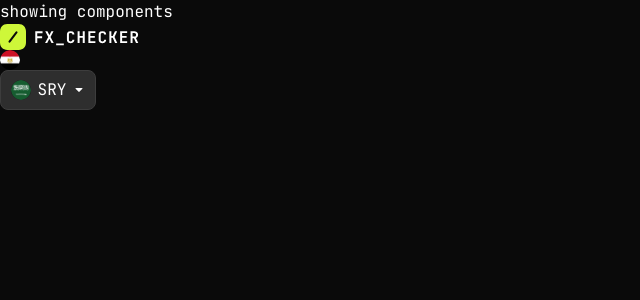
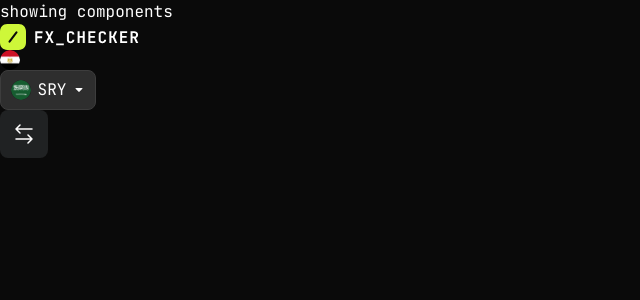
Before and after one commit to abdalrahman-2/Foreign-Currency-Exchange, a React (Vite) app: page / in a window 1280 px wide. Shown: the top 300 px of the page, without its empty margins (0-640 px from the left). Built offline with nearby package versions, Linux system fonts and the light colour scheme.

Commit message:
Creating the swap button

```diff
--- a/src/App.tsx
+++ b/src/App.tsx
@@ -1,4 +1,4 @@
-import { Flag, Logo, CurrencyButton } from './components';
+import { Flag, Logo, CurrencyButton, SwapButton } from './components';
 import GlobalStyles from './styles/GlobalStyles';
 
 function App() {
@@ -8,7 +8,8 @@ function App() {
       <h1>showing components</h1>
       <Logo />
       <Flag size="small" countryName="eg" />
-      <CurrencyButton countryName="sa" currency="SRY" />
+      <CurrencyButton type="recieve" countryName="sa" currency="SRY" />
+      <SwapButton />
     </>
   );
 }
--- a/src/components/CurrencyButton.tsx
+++ b/src/components/CurrencyButton.tsx
@@ -21,9 +21,16 @@ const StyledCurrencyButton = styled.button<{ type: string }>`
   height: calc(40 / 16 * 1rem);
   cursor: pointer;
 
+  &:focus {
+    outline: none;
+    box-shadow:
+      0 0 0 3px var(--lime-800),
+      0 0 0 5px var(--lime-500);
+  }
+
   &:hover {
     background-color: ${({ type }) =>
-      type === 'send' ? 'var(--neutral-400)' : 'var(--neutral-300)'};
+      type === 'send' ? 'var(--neutral-400)' : ''};
   }
 `;
 
--- /dev/null
+++ b/src/components/SwapButton.tsx
@@ -0,0 +1,54 @@
+import styled from 'styled-components';
+
+const StyledButton = styled.button`
+  background-color: var(--neutral-600);
+  width: calc(48 / 16 * 1rem);
+  height: calc(48 / 16 * 1rem);
+  border-radius: 0.5rem;
+  cursor: pointer;
+  display: flex;
+  align-items: center;
+  justify-content: center;
+
+  .small-screen {
+    display: none;
+  }
+
+  @media (max-width: 375px) {
+    .big-screen {
+      display: none;
+    }
+
+    .small-screen {
+      display: inline;
+    }
+  }
+
+  &:focus {
+    outline: none;
+    box-shadow:
+      0 0 0 3px var(--lime-800),
+      0 0 0 5px var(--lime-500);
+  }
+
+  &:hover {
+    background-color: var(--neutral-500);
+  }
+`;
+
+export default function SwapButton() {
+  return (
+    <StyledButton>
+      <img
+        className="big-screen"
+        src="../../assets/images/icon-exchange.svg"
+        alt="swap button"
+      />
+      <img
+        className="small-screen"
+        src="../../assets/images/icon-exchange-vertical.svg"
+        alt="swap button"
+      />
+    </StyledButton>
+  );
+}
--- a/src/components/index.ts
+++ b/src/components/index.ts
@@ -1,3 +1,4 @@
 export { default as Logo } from './Logo';
 export { default as Flag } from './Flag';
 export { default as CurrencyButton } from './CurrencyButton';
+export { default as SwapButton } from './SwapButton';
```
